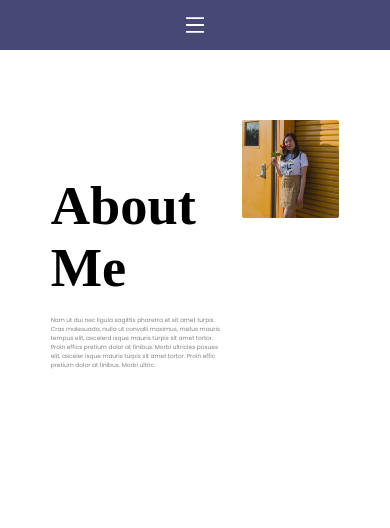
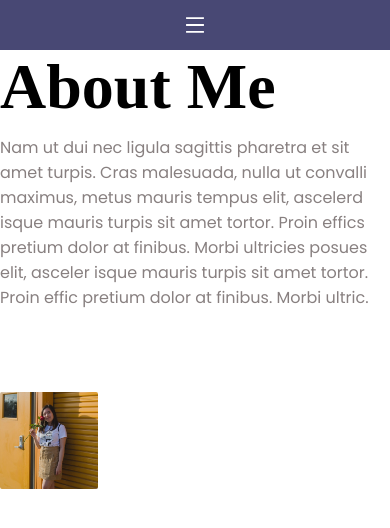
Before and after one commit to ivyla/portfoliov1, a React (Create React App) app: page /about in a window 390 px wide. Shown: the top 528 px of the page. Built offline with nearby package versions, Linux system fonts and the light colour scheme; a web font is replaced by a local one.

Commit message:
the home page looks good on mobile git add -A progress

```diff
--- a/src/components/About.js
+++ b/src/components/About.js
@@ -10,15 +10,18 @@ function About() {
             <div className="wrapper-about">
                 <div className="content-about">
                     <div className="name-and-desc-about">
-                        <p className="default-title"> About Me </p>
-                        <p className="default-description-about"> Nam ut dui nec ligula sagittis pharetra et sit
+                        <div className="default-title">
+                            About Me
+                        </div>
+                        <div className="default-desc">
+                            Nam ut dui nec ligula sagittis pharetra et sit
                             amet turpis. Cras malesuada, nulla ut convalli
                             maximus, metus mauris tempus elit, ascelerd
                             isque mauris turpis sit amet tortor. Proin effics
                             pretium dolor at finibus. Morbi ultricies posues
                             elit, asceler isque mauris turpis sit amet tortor.
                             Proin effic pretium dolor at finibus. Morbi ultric.
-                </p>
+                        </div>
 
                     </div>
 
--- a/src/components/Home.js
+++ b/src/components/Home.js
@@ -20,13 +20,8 @@ function Home() {
 
                 </div>
 
-                <div className="default-desc-home">
-                    Nam ut dui nec ligula sagittis pharetra et sit
-                    amet turpis. Cras malesuada, nulla ut convalli
-                    maximus, metus mauris tempus elit, asceler
-                    isque mauris turpis sit amet tortor. Proin effic
-                    pretium dolor at finibus. Morbi ultricies. Proin effic
-                    pretium dolor at finibus. Morbi ultricies.
+                <div className="default-desc">
+                    Duis eu dui feugiat, placerat urna in, laoreet elit. Sed dignissim ligula mi, ut viverra est accumsan vitae. Nulla volutpat sit amet risus ac gravida. Quisque ante justo, suscipit vitae feugiat nec, mattis non nulla. Morbi pellentesque fringilla pulvinar.
                     {/* I'm a software developer currently focusing
                     on growing my skills in front end and fullstack technologies.
                     I strive to create engaging and meaningful
--- a/src/stylesheets/About.css
+++ b/src/stylesheets/About.css
@@ -8,8 +8,6 @@
 }
 
 .content-about {
-    width: 80%;
-    /* height: 90vh; */
     display: flex;
     flex-direction: row;
     justify-content: center;
@@ -20,13 +18,10 @@
     display: flex;
     flex-direction: column;
     text-align: left;
-    width: 45vw;
-    margin-top: 70.4px;
-    margin-right: 4vw;
     /* padding-top: 100px; */
 }
 
-.default-title-about {
+/* .default-title-about {
     font-family: 'Playfair-Display';
     font-weight: 900;
     font-size: 6.1vw;
@@ -41,8 +36,8 @@
     font-family: 'Poppins';
     color: #888080;
     /* width: 90%; */
-    font-size: 1.5vw;
-}
+    /* font-size: 1.5vw;
+} */
 
 .about-image img {
     width: 25vw;
@@ -50,3 +45,27 @@
     margin-top: 70.4px;
     border-radius: 2%;
 }
+
+@media (min-width: 320px) {
+    .content-about {
+        flex-direction: column;
+    }
+
+}
+
+/* Small devices (landscape phones, less than 768px) */
+@media (min-width: 768px) {
+    .content-about {
+        flex-direction: row;
+    }
+}
+
+/* Medium devices (tablets, less than 992px) */
+@media (min-width: 992px) {
+
+}
+
+/* Large devices (desktops, less than 1200px) */
+@media (min-width: 1200px) {
+
+}
--- a/src/stylesheets/Home.css
+++ b/src/stylesheets/Home.css
@@ -6,7 +6,7 @@
 }
 
 .content-home {
-    /* width: 50vw; */
+    width: 95%;
     display: flex;
     justify-content: center;
     flex-direction: column;
@@ -24,35 +24,6 @@
     font-size: 1rem;
 }
 
-/* smallest possible screen size */
-@media (min-width: 320px) {
-    .content-home {
-        width: 95%;
-        max-width: 340px;
-    }
-
-}
-
-/* Small devices (landscape phones, less than 768px) */
-@media (min-width: 768px) {
-    /* .content-home {
-        width: 50%;
-    }
-    html {
-        font-size: 18px;
-    } */
-
-}
-
-/* Medium devices (tablets, less than 992px) */
-@media (min-width: 992px) {
-
-}
-
-/* Large devices (desktops, less than 1200px) */
-@media (min-width: 1200px) {
-
-}
 
 
 .media-icons {
@@ -95,3 +66,32 @@
     opacity: 0;
     transition: opacity 200ms;
 }
+/* smallest possible screen size - mobile */
+@media (min-width: 320px) {
+    /* .content-home {
+        /* width: 95%; */
+        /* max-width: 340px; */
+
+}
+
+/* Small devices (landscape phones, less than 768px) */
+@media (min-width: 768px) {
+    .content-home {
+        width: 95%;
+    }
+
+
+}
+
+/* Medium devices (tablets, less than 992px) */
+@media (min-width: 992px) {
+    .content-home {
+        width: 50%;
+    }
+
+}
+
+/* Large devices (desktops, less than 1200px) */
+@media (min-width: 1200px) {
+
+}
--- a/src/stylesheets/Navigation.css
+++ b/src/stylesheets/Navigation.css
@@ -34,6 +34,7 @@
     justify-content: center;
     align-items: center;
     margin: 0px;
+    max-width: 100%;
 }
 
 .navbar-large {
@@ -56,7 +57,7 @@
     .navbar-large {
         background-color: #484874;
         height: 50px;
-        width: 100%;
+        width: 100vw;
         display: flex;
         justify-content: center;
         align-items: center;
--- a/src/stylesheets/Theme.css
+++ b/src/stylesheets/Theme.css
@@ -13,33 +13,13 @@ Yellow: #FBE897
 Blue: #989BE6
 */
 
- /* Media Queries source:  */
-/* http://devfacts.com/media-queries-breakpoints-2020/ */
-@media (min-width: 320px) {
-
-
-}
-
-/* Small devices (landscape phones, less than 768px) */
-@media (min-width: 768px) {
-
-}
-
-/* Medium devices (tablets, less than 992px) */
-@media (min-width: 992px) {
-
-}
-
-/* Large devices (desktops, less than 1200px) */
-@media (min-width: 1200px) {
-
-}
 /* taken from about or home? */
 .default-title {
     font-family: 'Playfair-Display';
     font-weight: 900;
     color: black;
-    font-size: 3.4rem;
+    font-size: 4rem;
+    /* font-size: 1vw; */
     margin-bottom: 0.7rem;
     /* text-shadow: 0px 3px 6px #d4d4d4; */
 
@@ -50,7 +30,7 @@ Blue: #989BE6
     font-family: 'Poppins';
     font-weight: 600;
     color: #F55379;
-    font-size: 1.2rem;
+    font-size: 1.3rem;
     margin-bottom: 0.7rem;
 
 }
@@ -60,7 +40,6 @@ Blue: #989BE6
     color: #888080;
     margin-bottom: 0.7rem;
     font-size: 1rem;
-
 }
 
 /* transition for the router */
@@ -86,3 +65,25 @@ opacity: 1;
     opacity: 0;
     transition: opacity 300ms ease-out;
 }
+
+/* Media Queries source:  */
+/* http://devfacts.com/media-queries-breakpoints-2020/ */
+@media (min-width: 320px) {
+
+
+}
+
+/* Small devices (landscape phones, less than 768px) */
+@media (min-width: 768px) {
+
+}
+
+/* Medium devices (tablets, less than 992px) */
+@media (min-width: 992px) {
+
+}
+
+/* Large devices (desktops, less than 1200px) */
+@media (min-width: 1200px) {
+
+}
```
Lines whose indentation alone changed are shown as unchanged.
